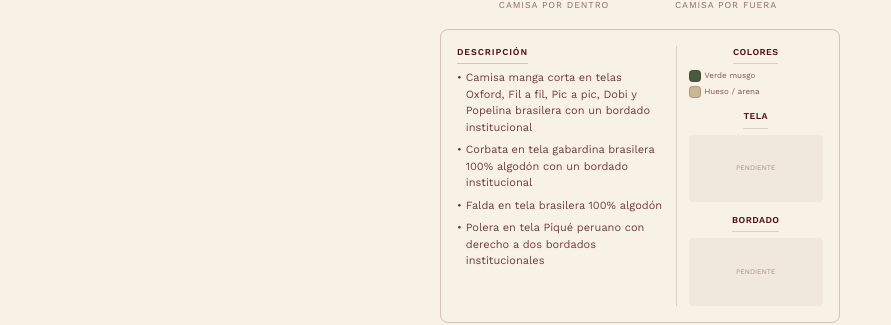
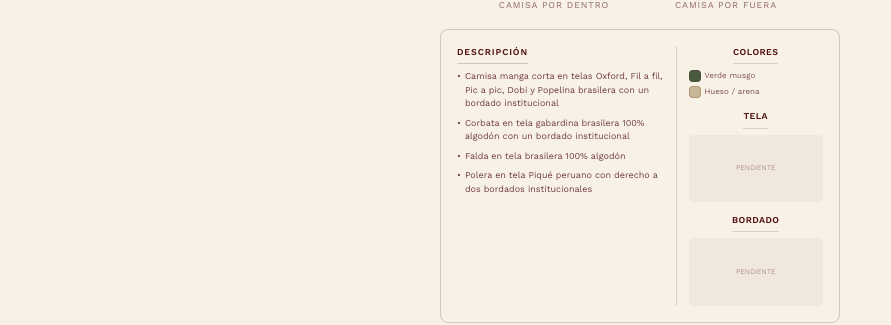
Before and after one commit to BladimirBLopez/Alexander-s-moda, a Next.js app: page /catalogo in a window 1280 px wide. Shown: the part 435-760 px from the top of the page, without its empty margins (0-891 px from the left). Built offline with nearby package versions, Linux system fonts and the light colour scheme.

Commit message:
Unificar tamano de texto de descripcion en Seccion 1 a 9px

```diff
--- a/app/catalogo/page.tsx
+++ b/app/catalogo/page.tsx
@@ -132,7 +132,7 @@ function SeccionGenero({
           <p className="text-[9px] uppercase tracking-[0.1em] text-[var(--color-bordo)] font-semibold mb-1.5" style={{ fontFamily: "var(--font-display)" }}>
             <span className="inline-block border-b border-[var(--color-bordo)]/20 pb-1">Descripción</span>
           </p>
-          <ul className="text-[11px] text-[var(--color-bordo)]/80 space-y-1.5">
+          <ul className="text-[9px] text-[var(--color-bordo)]/80 space-y-1.5">
             {bullets.map((b) => (
               <li key={b} className="flex gap-1">
                 <span className="shrink-0">•</span>
```
